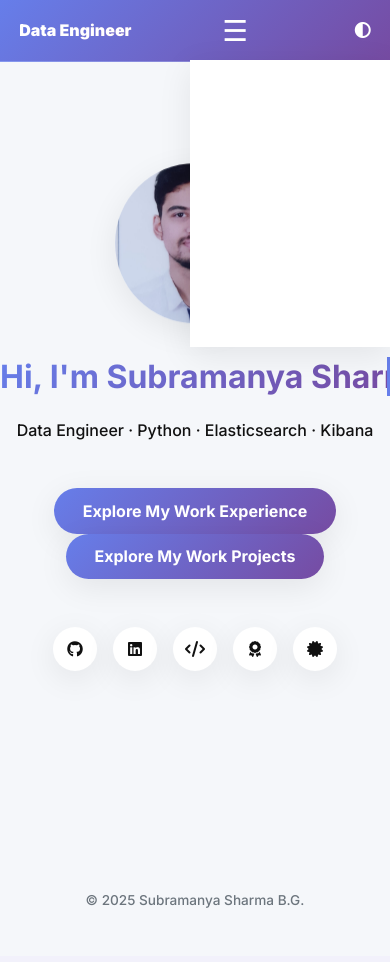
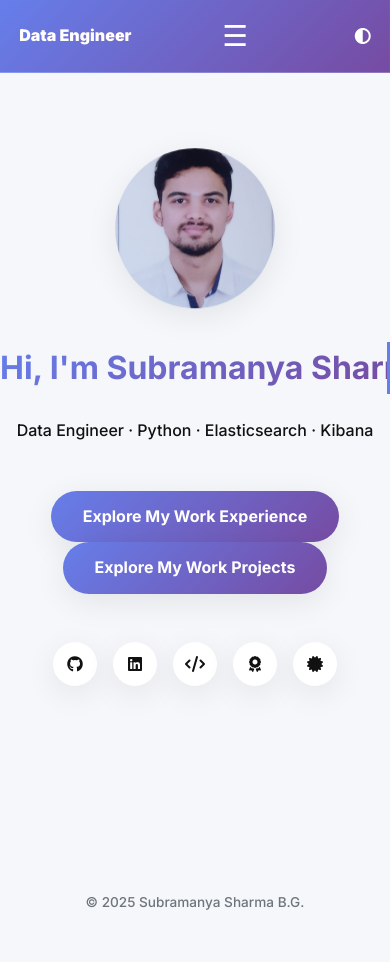
Before and after one commit to subbusharma123/Subramanya-Sharma, a Flask app: page / in a window 390 px wide. Before the commit the page ends 908 px from the top, so only its background shows below. Run offline with Flask 3, Linux system fonts and the light colour scheme.

Commit message:
mobile version

```diff
--- a/static/css/spa.css
+++ b/static/css/spa.css
@@ -22,13 +22,13 @@ body{
   transition:background var(--transition), color var(--transition);
 }
 a{color:inherit;text-decoration:none;}
-img{max-width:100%;display:block;}
+img,video,iframe{max-width:100%;display:block;}
 
 /* ---------- navbar ---------- */
 .navbar{
   position:fixed;top:0;left:0;right:0;
-  background:var(--accent);           /* ← gradient now */
-  color:#fff;                         /* white text on gradient */
+  background:var(--accent);
+  color:#fff;
   backdrop-filter:blur(10px);
   -webkit-backdrop-filter:blur(10px);
   border-bottom:1px solid rgba(255,255,255,.2);
@@ -36,18 +36,18 @@ img{max-width:100%;display:block;}
   display:flex;align-items:center;justify-content:space-between;
   padding:.8rem 1.2rem;
 }
-.logo {
-  font-weight: 900;
-  background: var(--accent);
-  -webkit-background-clip: text;
-          background-clip: text;
-  -webkit-text-fill-color: #fff;
+.logo{
+  font-weight:900;
+  background:var(--accent);
+  -webkit-background-clip:text;
+          background-clip:text;
+  -webkit-text-fill-color:#fff;
 }
-.nav-links a{color:#fff;}
-.nav-links a::after{background:#fff;}
+.nav-links{display:flex;gap:1.2rem;list-style:none;}
+.nav-links a{position:relative;color:#fff;}
 .nav-links a::after{
   content:'';position:absolute;left:0;bottom:-4px;
-  width:0;height:2px;background:var(--accent);
+  width:0;height:2px;background:#fff;
   transition:width var(--transition);
 }
 .nav-links a:hover::after{width:100%;}
@@ -55,7 +55,7 @@ img{max-width:100%;display:block;}
 
 /* ---------- page transition ---------- */
 .spa-out{animation:slideOut .3s forwards;}
-.spa-in{animation:slideIn  .3s forwards;}
+.spa-in{animation:slideIn .3s forwards;}
 @keyframes slideOut{from{opacity:1;transform:translateX(0);}to{opacity:0;transform:translateX(-30px);}}
 @keyframes slideIn{from{opacity:0;transform:translateX(30px);}to{opacity:1;transform:translateX(0);}}
 
@@ -84,30 +84,22 @@ ul{margin-left:1.2rem;}
 .skills-container div{background:var(--card);padding:.6rem 1rem;border-radius:var(--radius);box-shadow:var(--shadow);}
 
 footer{text-align:center;padding:3rem 1rem;font-size:.85rem;color:var(--muted);}
-@media (max-width:700px){
-  .nav-links{position:absolute;top:60px;right:0;background:var(--card);flex-direction:column;width:200px;padding:1rem;box-shadow:var(--shadow);display:none;}
-  .nav-links.active{display:flex;}
+
+/* ---------- utilities ---------- */
+.mt-1{margin-top:1rem;}
+.mt-2{margin-top:2rem;}
+.mt-3{margin-top:3rem;}
+
+/* ---------- mobile-first (Android) ---------- */
+@media (max-width:768px){
+  :root{--section-pad:1.2rem;}
+  html{font-size:16px;}
+  body{line-height:1.6;}
+  .btn,.btn-small,.nav-links a{min-height:48px;min-width:48px;display:inline-flex;align-items:center;justify-content:center;}
+  .cert-grid,.grid,.btn-row{grid-template-columns:1fr;gap:1.2rem;}
+  img,video,iframe{max-width:100%;height:auto;}
+  .section{padding:var(--section-pad);}
+  .nav-links{position:fixed;inset:0 0 0 30%;background:var(--accent);flex-direction:column;padding-top:4rem;transform:translateX(100%);transition:transform .3s;}
+  .nav-links.active{transform:translateX(0);}
   .hamburger{display:block;}
 }
-/* utilities */
-.mt-1 { margin-top: 1rem; }
-.mt-2 { margin-top: 2rem; }
-.mt-3 { margin-top: 3rem; }
-/* ---------- reset ---------- */
-ul, ol { list-style: none; margin: 0; padding: 0; }
-
-/* ---------- nav ---------- */
-.nav-links { display: flex; gap: 1.2rem; }
-.nav-links li { list-style: none; }   /* extra safety */
-
-/* inside spa.css */
-.btn{
-  display:inline-block;
-  padding:.8rem 1.8rem;
-  border-radius:50px;
-  background:var(--accent);
-  color:#fff;
-  font-weight:600;
-  transition:transform .2s;
-}
-.btn:hover{transform:translateY(-2px);}
--- a/templates/base.html
+++ b/templates/base.html
@@ -2,7 +2,8 @@
 <html lang="en">
 <head>
   <meta charset="utf-8"/>
-  <meta name="viewport" content="width=device-width, initial-scale=1.0"/>
+  <meta name="viewport" content="width=device-width, initial-scale=1, maximum-scale=5">
+  <meta name="theme-color" content="#667eea">   <!-- Android toolbar colour -->
   <title>{% block title %}Subramanya Sharma B.G.{% endblock %}</title>
 
   <!-- Google Font -->
```
